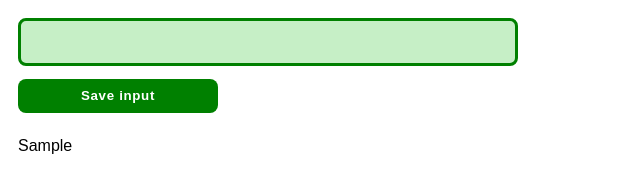
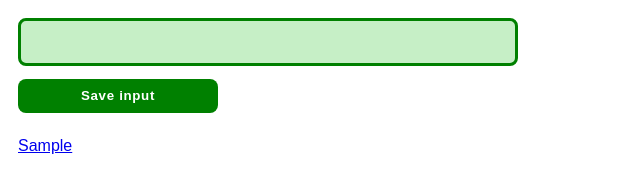
Before and after one commit to MaciejBodnar7/leads-tracker, a plain HTML site: page index.html in a window 1280 px wide. Both pictures are taken after typing "Sample" into the empty fields and a click on the button "Save input". Shown: the full height of the page, 0-640 px from the left. Drawn offline with Linux system fonts and the light colour scheme.

Commit message:
template literals

```diff
--- a/main.js
+++ b/main.js
@@ -6,17 +6,22 @@ const inputEl = document.getElementById('input-el');
 const ulEl = document.getElementById('ul-el');
 
 inputBtn.addEventListener('click', function () {
-  const getValue = inputEl.value;
-  myLeads.push(getValue);
+  myLeads.push(inputEl.value);
+  //ulEl.innerHTML += '<li><a href=" ' + inputEl.value + ' " target=”_blank”>' + inputEl.value + '</a></li>';
+  ulEl.innerHTML += `
+                      <li>
+                        <a href="${inputEl.value}" target=”_blank”>${inputEl.value}</a>
+                      </li>
+                    `;
   inputEl.value = '';
-  console.log(myLeads); //console logging
-  renderLeads();
 });
 
-function renderLeads() {
-  let listItems = '';
-  for (let i = 0; i < myLeads.length; i++) {
-    listItems += '<li>' + myLeads[i] + '</li>';
-  }
-  ulEl.innerHTML = listItems;
-}
+//Old way of rendering but not efficient beacuse its looping evry item in array every time
+
+// function renderLeads() {
+//   let listItems = '';
+//   for (let i = 0; i < myLeads.length; i++) {
+//     listItems += '<li>' + myLeads[i] + '</li>';
+//   }
+//   ulEl.innerHTML = listItems;
+// }
--- a/style.css
+++ b/style.css
@@ -14,7 +14,7 @@ ul {
   padding: 0;
 }
 li {
-  width: fit-content;
+  width: 4rem;
   margin-top: 0.4em;
   font-weight: 500;
   font-size: 1rem;
```
